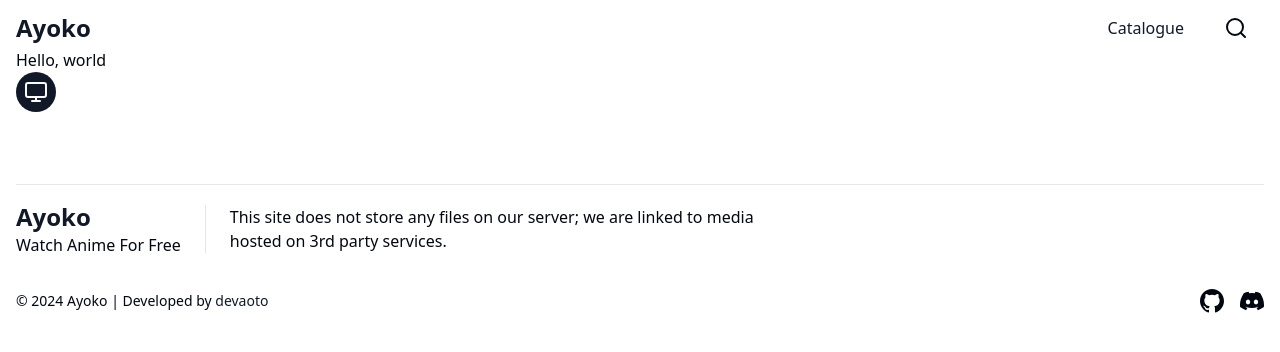
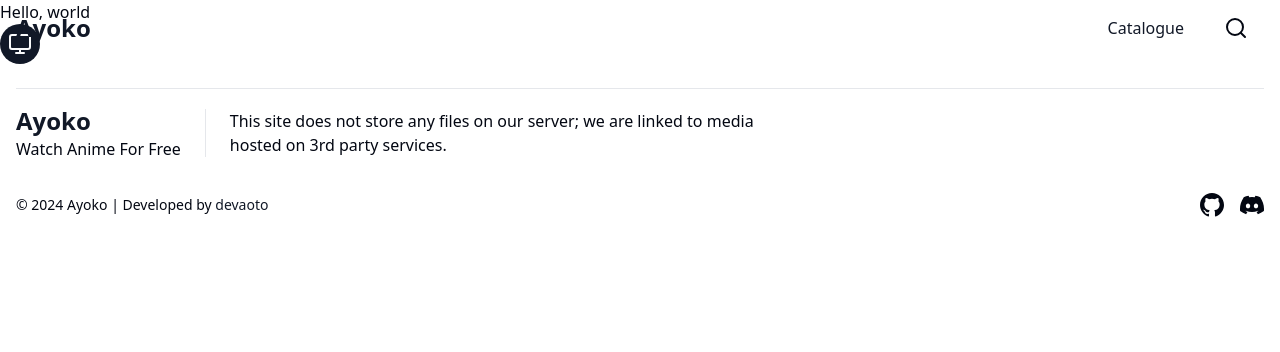
Before and after one commit to shimizudev/ayoko-new, a Next.js app: page / in a window 1280 px wide. Shown: the top 352 px of the page. Built offline with nearby package versions, Linux system fonts and the light colour scheme.

Commit message:
Update layout.tsx

```diff
--- a/app/layout.tsx
+++ b/app/layout.tsx
@@ -38,7 +38,7 @@ export default function RootLayout({
           disableTransitionOnChange
         >
           <NavBar />
-          <main className="px-4 py-12">{children}</main>
+          <main>{children}</main>
           <Footer />
         </ThemeProvider>
       </body>
```
